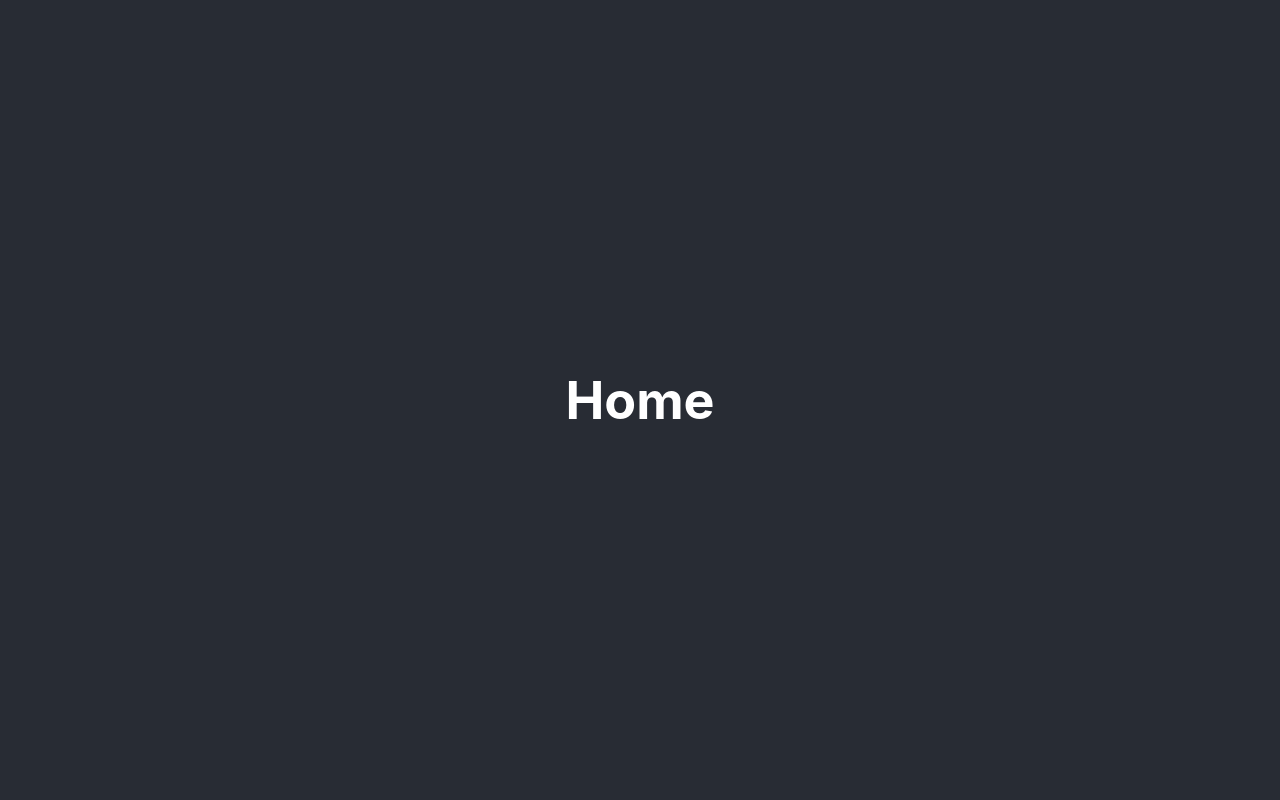
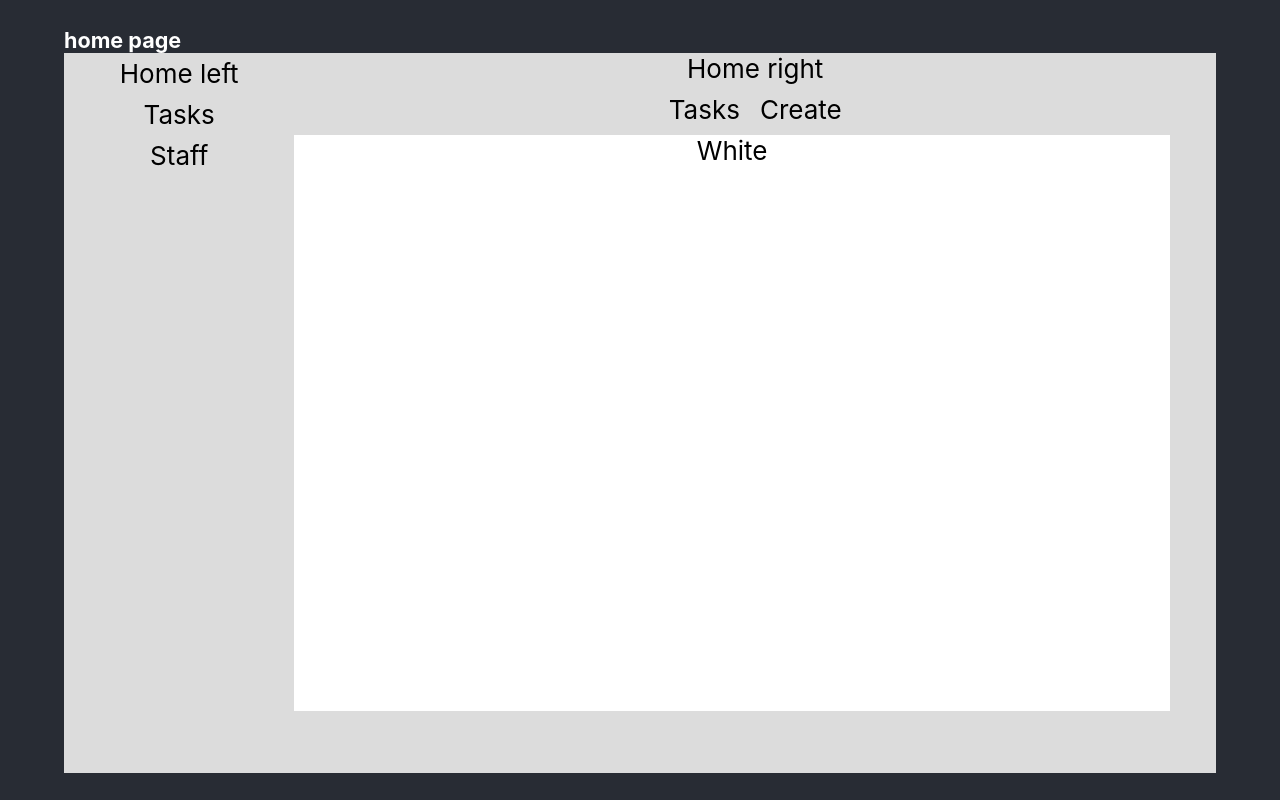
Before and after one commit to Val325/electron-desktop-app-fork, a React (Create React App) app in the folder react-app/: page / in a window 1280 px wide. Both pictures are taken after typing "Sample", "Sample123" into the empty fields and a click on the button "Login". Built offline with nearby package versions, Linux system fonts and the light colour scheme.

Commit message:
add new layout

```diff
--- a/react-app/src/App.css
+++ b/react-app/src/App.css
@@ -29,6 +29,45 @@ a{
 .App-link {
   color: #61dafb;
 }
+.Home-main {
+  background-color: #dcdcdc;
+  display: flex;
+  width: 90vw;
+  height: 90vh;
+  color: black;
+  align-content: space-between;
+}
+.Home-left {
+  width: 20%;
+}
+.Home-left > div {
+  padding: 5px;
+}
+.Home-right {
+  width: 80%;
+}
+.Tasks-staff{
+
+}
+.Tasks-staff-create{
+  display: flex;
+  flex-direction: row;
+  justify-content: center;
+
+}
+.Tasks-staff-create > div{
+  padding: 10px;
+}
+.Task-white {
+  background-color: white;
+  height: 80%;
+  width: 95%;
+}
+h5{
+    text-align: left;
+    padding: 0px;
+    margin: 0px;
+}
 
 @keyframes App-logo-spin {
   from {
--- a/react-app/src/home.js
+++ b/react-app/src/home.js
@@ -1,7 +1,24 @@
 function Home() {
   return (
     <div>
-      <h1>Home</h1>
+      <h5>home page</h5>
+      <div className='Home-main'>
+        <div className='Home-left'>
+            <div>Home left</div>
+            <div>Tasks</div>
+            <div>Staff</div>
+
+        </div>
+        <div className='Home-right'>
+            <div>Home right</div>
+            <div className='Tasks-staff-create'>
+                <div>Tasks</div>
+                <div>Create</div>
+
+            </div>
+            <div className='Task-white'>White</div>
+        </div>
+      </div>
     </div>
   )
 }
```
